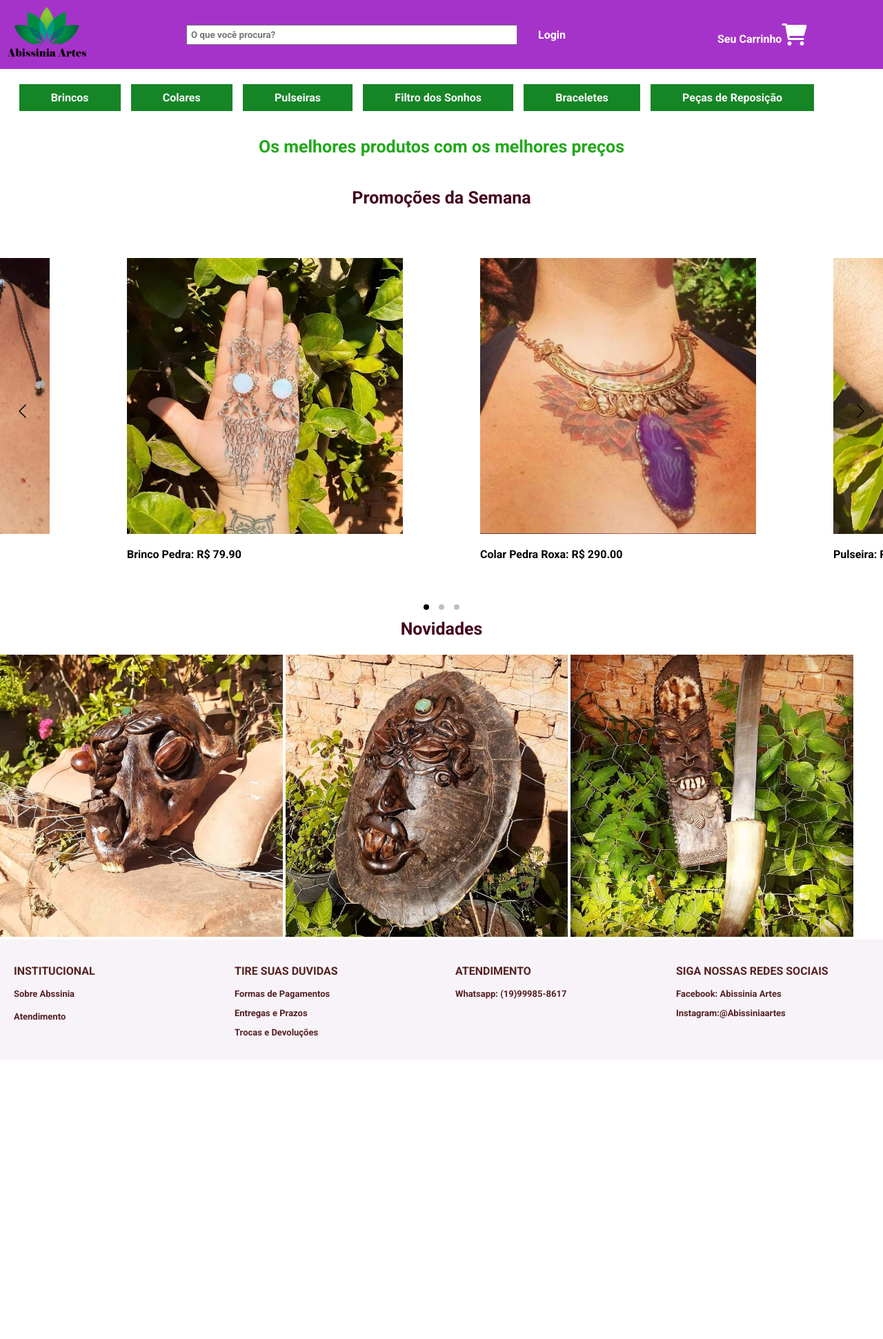
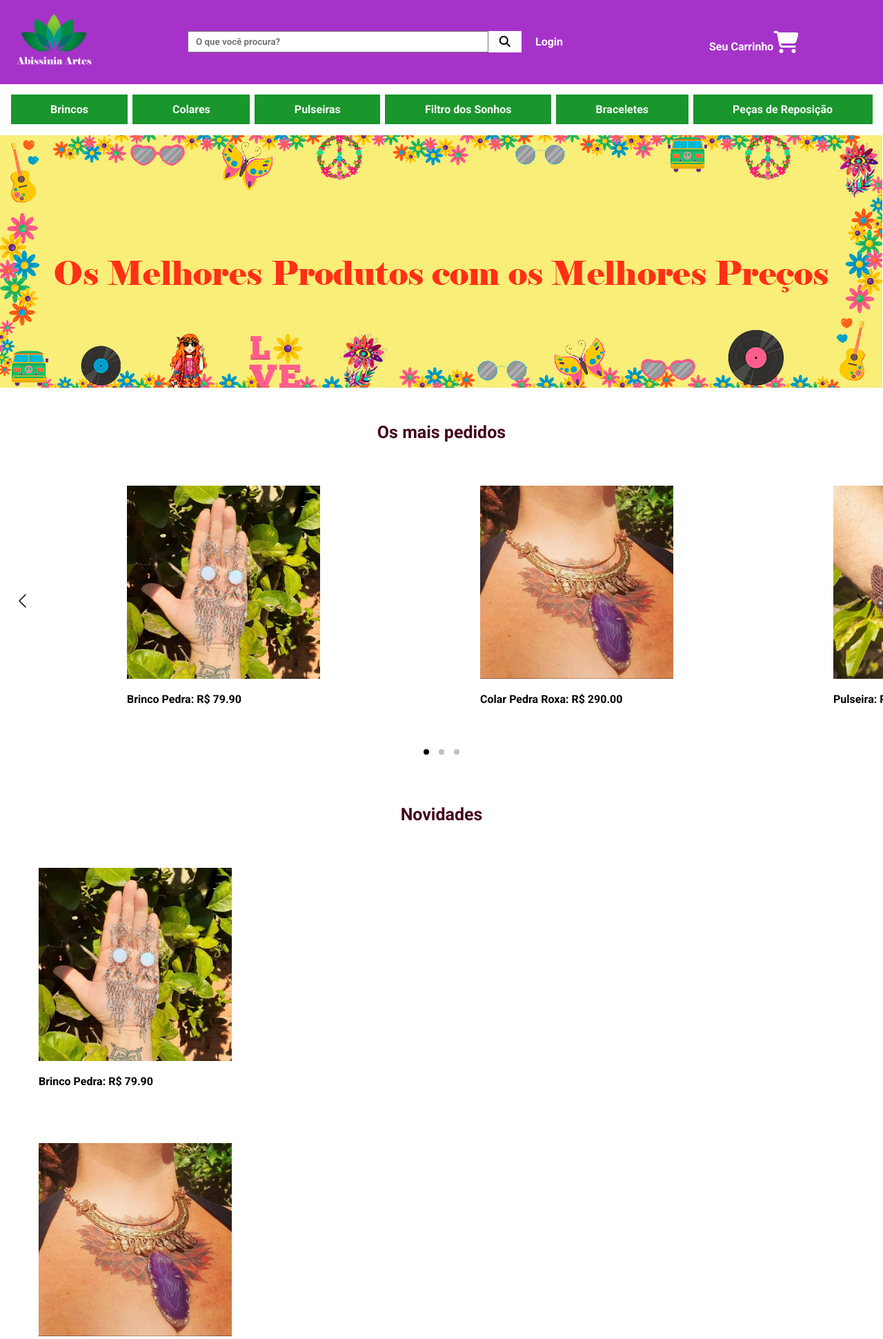
Before and after one commit to luanadacosta/Absinia, a PHP site: page / in a window 1280 px wide. Shown: the top 1941 px of the page at 69% size. Before the commit the page ends 1504 px from the top, so only its background shows below. Run offline with PHP 8.4, Linux system fonts and the light colour scheme; some libraries are stand-ins or nearby versions.

Commit message:
imagens add

```diff
--- a/css/style.css
+++ b/css/style.css
@@ -14,27 +14,16 @@
     max-width: 1300px;
     width: 100%;
     margin: 0 auto;
-    padding: 0 auto;
-
-
-
 
 }
 
-
-
-
-
 .header{
     width: 100%;
-    height: 100px;
     background: #a633c9;
     display: grid;
-    padding: 0;
-    margin: aut;
+    padding: 10px;
     /*1fr fração e colunas iguais*/
     grid-template-columns: 1fr 2fr 1fr 1fr;
-    gap: 10px;
     align-items: center;
     position: relative;
     justify-content: space-between;
@@ -45,22 +34,35 @@
     width: 100%;
 }
 
+
+
 .item{
     color: rgb(9, 126, 34);
     padding: 10px;
 }
 
+.lupa{
+    width: 10%;
+    float: right;
+    padding: 6px 10px;
+    background: rgb(254, 254, 254);
+    font-size: 16px;
+    border: none;
+    cursor: pointer;
+}
+
+.lupa:hover{
+    background: #ccc;
+}
+
 .imagem{
-
     width: 50%;
 
 }
 
-
-
 .pesquisar{
-    width: 100%;
-    padding: 5px;
+    width: 90%;
+    padding: 6px 10px;
 }
 
 .texto-menu{
@@ -72,24 +74,28 @@
     width: 100%;
     display: grid;
     /*repeat= repete varias vezes a mesma medida, 7colunas com a mesma medida*/
-    grid-template-columns: repeat(7,auto);
-    padding: 20px;
+    grid-template-columns: repeat(6,auto);
+    padding: 12px;
 }
 
+
 .texto-navbar{
+
     color: #f8f8f8;
     text-decoration: none;
-    background-color: #158526;
     display: flex;
+    background-color: #19962c;
     align-items: center;
     justify-content: center;
-    margin: 1.5px 7.5px;
-    padding: 10px;
+    margin: 3.5px;
+    padding: 12px;
     transition: linear;
-    grid-template-columns: 1fr 1fr 1fr 1fr 1fr 1fr;
+
 
 }
-
+.texto-navbar:hover{
+    background-color: #21a81a;
+}
 
 .texto-pricipal{
     font-family: 'Roboto';
@@ -114,6 +120,7 @@
     width: 100%;
     height: 272px;
 }
+
 .promocoes{
     margin-top: 40px;
 }
@@ -132,10 +139,10 @@
 
 
 .promocoes-img{
-    width: 100%;
+    width: 70%;
+}
 
 
-}
 
 /*altera o tamanho padrao de cada item do corosel*/
 
@@ -143,44 +150,40 @@
     /*define que  a largura maxima de cada item do carousel vai ser de 40% o padrão é 60%*/
     max-width: var(--carousel-slide-width, 40%);
     display: flex;
-    justify-content: center;
-    align-items: center;
-    flex-direction: column;
-    margin-top: 10px;
 }
 
-.banner2{
-    margin-top:0 auto;
-}
+.slide-img{
+        width: 100%;
+        display: grid;
+        padding: 10px;
+    }
 
-.banner2-img{
-    width: 32%;
-}
+
 
 .rodape{
-    background-color: #f7f3f8;
+    background-color: #ce82e9;
     display: grid;
     grid-template-columns: repeat(4,1fr);
 
 }
 
 .rodape-item{
-    color: #fff;
+    color: #ffffff;
     padding: 20px;
     font-family: 'Segoe UI', Tahoma, Geneva, Verdana, sans-serif;
 
 }
 
 .rodape-titulo{
-color: rgb(85, 33, 33);
-;
+color: rgb(64, 6, 97);
+
 }
 
 .rodape-texto{
     font-weight: normal;
     font-size: 13px;
     text-decoration: none;
-    color: rgb(85, 33, 33);
+    color: rgb(244, 244, 244);
 }
 /*final da versao desktop*/
 
@@ -228,9 +231,7 @@
         grid-template-columns: 1fr;
     }
 
-    .carorusel__slide{
-        max-width: var(--carousel-slide-width,80%);
-    }
+
 
 
 
--- /dev/null
+++ b/img/font awesome.txt
@@ -0,0 +1 @@
+v<i class="fa-solid fa-cart-shopping"></i>  carro
--- a/index.html
+++ b/index.html
@@ -6,10 +6,7 @@
     <meta http-equiv="X-UA-Compatible" content="IE=edge">
     <meta name="viewport" content="width=device-width, initial-scale=1.0">
     <title>Absinia Artes</title>
-    <link
-      rel="stylesheet"
-      href="https://cdn.jsdelivr.net/npm/@fancyapps/ui@4.0/dist/fancybox.css"
-    />
+    <link rel="stylesheet" href="https://cdn.jsdelivr.net/npm/@fancyapps/ui@4.0/dist/fancybox.css" />
     <!--link font awesome para funcionais icones do font awesome-->
     <link rel="stylesheet" href="https://cdnjs.cloudflare.com/ajax/libs/font-awesome/6.1.1/css/all.min.css"
         integrity="sha512-KfkfwYDsLkIlwQp6LFnl8zNdLGxu9YAA1QvwINks4PhcElQSvqcyVLLD9aMhXd13uQjoXtEKNosOWaZqXgel0g=="
@@ -27,6 +24,7 @@
 
             <div class="item">
                 <input class="pesquisar" type="text" name="pesquisar" id="pesquisar" placeholder="O que você procura?">
+                <button class="lupa" type="button"><i class="fa fa-search"></i></button>
             </div>
             <div class="item ">
                 <a class="texto-menu" href="">Login</a>
@@ -42,6 +40,7 @@
 
         <!--itens do menu-->
         <div id="container-interno">
+
             <!--pai navbar-->
             <nav class="navbar">
                 <div class="item-navbar">
@@ -68,30 +67,35 @@
                     <a class="texto-navbar" href="">Peças de Reposição</a>
                 </div>
             </nav>
+            </div>
             <!--fim itens menu-->
 
             <!--conteudo pricipal main-->
             <main>
-                <h1 class="texto-pricipal">Os melhores produtos com os melhores preços</h1>
+                <img class="slid-img" src="img/banner.png">
+
                 <!--carrosel-->
                 <div class="promocoes">
-                    <p class="promocoes-titulo">Promoções da Semana</p>
+                    <p class="promocoes-titulo">Os mais pedidos</p>
 
                     <div id="myCarousel" class="carousel">
+
                         <div class="carousel__slide">
                             <figure class="promocoes-figure">
-                                <img class="promocoes-img"src="img/brinco_pedra.jpg" alt="">
+                                <img class="promocoes-img" src="img/brinco_pedra.jpg" alt="">
                                 <figcaption>
-                                   <p>Brinco Pedra:  R$ 79.90</p>
-                                   <p></p></figcaption>
+                                    <p>Brinco Pedra: R$ 79.90</p>
+                                    <p></p>
+                                </figcaption>
                             </figure>
                         </div>
 
                         <div class="carousel__slide">
                             <figure class="promocoes-figure">
-                            <img class="promocoes-img"src="img/colar_pedra.jpg" alt="">
+                                <img class="promocoes-img" src="img/colar_pedra.jpg" alt="">
                                 <figcaption>
-                                <p>Colar Pedra Roxa:  R$ 290.00</p></figcaption>
+                                    <p>Colar Pedra Roxa: R$ 290.00</p>
+                                </figcaption>
                             </figure>
                         </div>
 
@@ -99,55 +103,117 @@
                             <figure class="promocoes-figure">
                                 <img class="promocoes-img" src="img/pulseira_m.jpg" alt="">
                                 <figcaption>
-                                <p>Pulseira:  R$ 60.00 </p></figcaption>
+                                    <p>Pulseira: R$ 60.00 </p>
+                                </figcaption>
                             </figure>
                         </div>
 
                         <div class="carousel__slide">
                             <figure class="promocoes-figure">
-                            <img class="promocoes-img"src="img/aneis.jpg" alt="">
+                                <img class="promocoes-img" src="img/aneis.jpg" alt="">
                                 <figcaption>
-                                <p>Aneis pedras: R$ 39.99</p></figcaption>
+                                    <p>Aneis pedras: R$ 39.99</p>
+                                </figcaption>
                             </figure>
                         </div>
 
                         <div class="carousel__slide">
                             <figure class="promocoes-figure">
-                            <img class="promocoes-img"src="img/colar_pedra1.jpg" alt="">
+                                <img class="promocoes-img" src="img/colar_pedra1.jpg" alt="">
                                 <figcaption>
-                                <p>Colar Verde: 39,99</p></figcaption>
+                                    <p>Colar Verde: 39,99</p>
+                                </figcaption>
+                            </figure>
+                        </div>
+
+
+                        <div class="carousel__slide">
+                            <figure class="promocoes-figure">
+                                <img class="promocoes-img" src="img/colar_pedra2.jpg" alt="">
+                                <figcaption>
+                                    <p>Colar Azul: 49,99</p>
+                                </figcaption>
+                            </figure>
+                        </div>
+                    </div>
+                </div>
+                <br>
+
+
+                <div class="promocoes">
+                    <p class="promocoes-titulo">Novidades</p>
+
+                    <div id="myCarousel" class="carousel">
+                        <div class="carousel__slide">
+                            <figure class="promocoes-figure">
+                                <img class="promocoes-img" src="img/brinco_pedra.jpg" alt="">
+                                <figcaption>
+                                    <p>Brinco Pedra: R$ 79.90</p>
+                                    <p></p>
+                                </figcaption>
                             </figure>
                         </div>
 
                         <div class="carousel__slide">
                             <figure class="promocoes-figure">
-                            <img class="promocoes-img"src="img/colar_pedra2.jpg" alt="">
+                                <img class="promocoes-img" src="img/colar_pedra.jpg" alt="">
                                 <figcaption>
-                                <p>Colar Azul: 49,99</p></figcaption>
+                                    <p>Colar Pedra Roxa: R$ 290.00</p>
+                                </figcaption>
                             </figure>
                         </div>
 
+                        <div class="carousel__slide">
+                            <figure class="promocoes-figure">
+                                <img class="promocoes-img" src="img/pulseira_m.jpg" alt="">
+                                <figcaption>
+                                    <p>Pulseira: R$ 60.00 </p>
+                                </figcaption>
+                            </figure>
+                        </div>
+
+                        <div class="carousel__slide">
+                            <figure class="promocoes-figure">
+                                <img class="promocoes-img" src="img/aneis.jpg" alt="">
+                                <figcaption>
+                                    <p>Aneis pedras: R$ 39.99</p>
+                                </figcaption>
+                            </figure>
+                        </div>
+
+                        <div class="carousel__slide">
+                            <figure class="promocoes-figure">
+                                <img class="promocoes-img" src="img/colar_pedra1.jpg" alt="">
+                                <figcaption>
+                                    <p>Colar Verde: 39,99</p>
+                                </figcaption>
+                            </figure>
+                        </div>
+
+
+                        <div class="carousel__slide">
+                            <figure class="promocoes-figure">
+                                <img class="promocoes-img" src="img/colar_pedra2.jpg" alt="">
+                                <figcaption>
+                                    <p>Colar Azul: 49,99</p>
+                                </figcaption>
+                            </figure>
                         </div>
                     </div>
-
-                <h1 class="promocoes-titulo">Novidades</h1>
-                <div class="banner2">
-                    <img class="banner2-img" src="img/cabeça.jpg" alt="">
-                    <img class="banner2-img" src="img/casco.jpg" alt="">
-                    <img class="banner2-img" src="img/facao.jpg" alt="">
                 </div>
             </main>
-    </div><!--fim do container interno-->
+    </div>
+    <!--fim do container interno-->
     <footer class="rodape">
         <div class="rodape-item">
             <p class="rodape-titulo">INSTITUCIONAL</p>
             <a class="rodape-texto" href="">
                 <p>Sobre Abssinia</p>
             </a>
+
             <a class="rodape-texto" href="">
                 Atendimento</p>
             </a>
-
         </div>
 
         <div class="rodape-item">
@@ -190,8 +256,10 @@
     </footer>
 
 
-    </div><!--Importação do Fancy-->
+    </div>
+    <!--Importação do Fancy-->
     <script src="https://cdn.jsdelivr.net/npm/@fancyapps/ui@4.0/dist/fancybox.umd.js"></script>
+    <script src="https://kit.fontawesome.com/de12576d65.js" crossorigin="anonymous"></script>
     <script src="js/script.js"></script>
 </body>
 
```
Also changed, not shown: img/banner.png (added), img/caneco.jpg (renamed from img/FB_IMG_1662487856837.jpg), img/coleira.jpg (renamed from img/FB_IMG_1662487439445.jpg), img/logo.png, img/lupa.png (added). Lines whose indentation alone changed are shown as unchanged.
